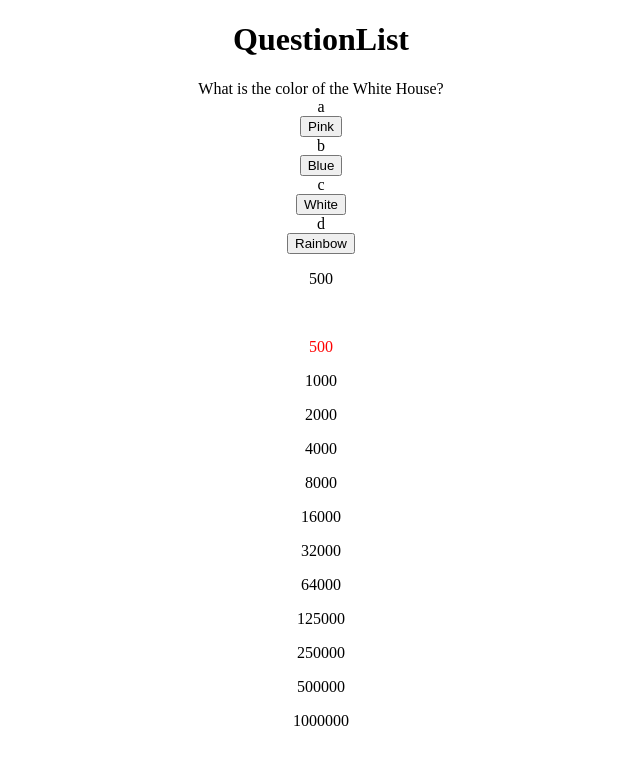
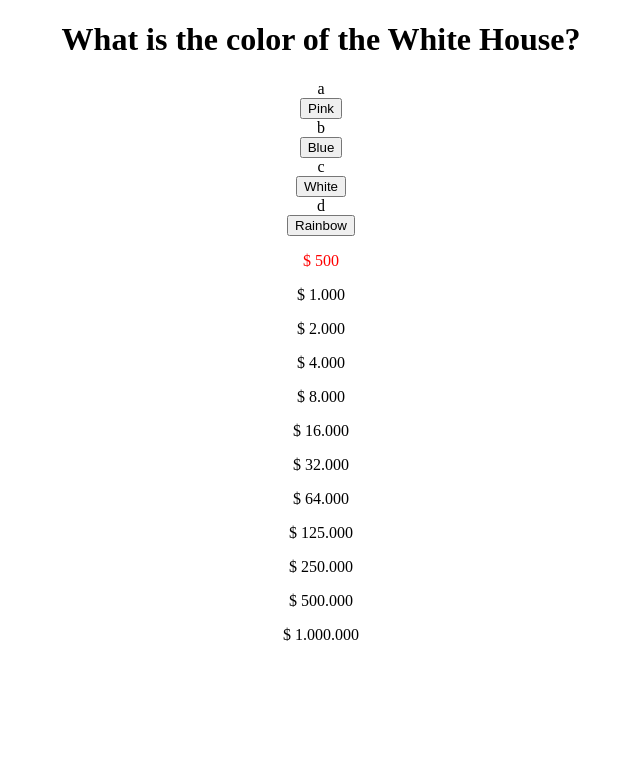
Before and after one commit to hpaios/impuls, a React (Create React App) app: page / in a window 1280 px wide. Both pictures are taken after a click on the button "Start". Shown: the top 764 px of the page, without its empty margins (319-959 px from the left). Built offline with nearby package versions, Linux system fonts and the light colour scheme.

Commit message:
refactored structure

```diff
--- a/src/App.tsx
+++ b/src/App.tsx
@@ -2,7 +2,7 @@ import React from 'react';
 import './App.scss';
 import { StartPage } from './components/StartPage';
 import { useSelector } from 'react-redux';
-import { QuestionList } from './components/QuestionList';
+import { Main } from './components/Main';
 import type { TypedUseSelectorHook } from 'react-redux'
 import { RootState } from './store/store';
 import { FinishPage } from './components/FinishPage';
@@ -12,7 +12,6 @@ export const useAppSelector: TypedUseSelectorHook<RootState> = useSelector
 const App = () => {
 
   const status = useAppSelector(state => state.game.status);
-  const prize = useAppSelector(state => state.game.prize);
 
   const getComponentToShow = () => {
     switch(status) {
@@ -20,10 +19,10 @@ const App = () => {
           return <StartPage />
       }
       case 'inProgress': {
-          return <QuestionList/>
+          return <Main/>
       }
       case 'finish': {
-          return <FinishPage prize={prize}/>
+          return <FinishPage/>
       }
     }
   }
--- a/src/components/Answer.tsx
+++ b/src/components/Answer.tsx
@@ -2,52 +2,70 @@ import React, { useEffect, useState } from "react";
 
 import { useDispatch } from 'react-redux';
 import { nextQuestion, changeStatus, changePrize } from '../reducers/gameSlice';
+import { Condition } from "../ts/enum";
 
+interface AnswerProps {
+  item: string,
+  answer: string,
+  correct: string | undefined,
+  nextLevelId: string | undefined,
+  prize: string | undefined
+}
 
-export const Answer = (props: any) => {
+export const Answer = (props: AnswerProps) => {
 
-    const [color, setColor] = useState('');
+    const { item, answer, correct, nextLevelId, prize } = props;
+
+    const [condition, setCondition] = useState('');
 
     const dispatch = useDispatch();
 
-    const { item, answer, correct, nextLevelId, prize } = props;
-
     useEffect(() => {
-      if (color === 'green') {
+      if (condition === Condition.SUCCESS) {
           setTimeout(() => {
               dispatch(nextQuestion(nextLevelId))
               dispatch(changeStatus(nextLevelId))
               dispatch(changePrize(prize))
-              setColor('')
+              setCondition('')
           }, 1000)
-      } else if (color === 'red') {
+      } else if (condition === Condition.FAIL) {
           setTimeout(() => {
               dispatch(changeStatus('finish'))
-              setColor('')
+              setCondition('')
           }, 1000)
       }
-  }, [color])
+  }, [condition])
 
     const getResult = (item: string) => {
       if(correct === item) {
-          setColor('green')
+          setCondition(Condition.SUCCESS)
       } else {
-          setColor('red')
+          setCondition(Condition.FAIL)
       }
   }
 
   const changeColor = (item: string) => {
-      setColor('orange')
+      setCondition(Condition.PENDING)
 
       setTimeout(() => getResult(item), 1000);
   }
+
+  const getColor = () => {
+    if(condition === Condition.FAIL) {
+      return 'red'
+    } else if (condition === Condition.SUCCESS) {
+      return 'green'
+    } else if (condition === Condition.PENDING){
+      return 'orange'
+    }
+   }
 
     return(
         <div>
             <span>{item}</span>
             <br />
             <button
-                style={{backgroundColor: `${color}`}}
+                style={{backgroundColor: getColor()}}
                 onClick={() => changeColor(item)}
             >
                 {answer}
--- a/src/components/FinishPage.tsx
+++ b/src/components/FinishPage.tsx
@@ -1,8 +1,12 @@
 import React from 'react';
 import { useDispatch } from 'react-redux';
 import { startGame, changePrize } from '../reducers/gameSlice';
+import { useAppSelector } from './../App';
+import { convertToPrise } from './../helpers/converter';
 
-export const FinishPage = (props: any) => {
+export const FinishPage = () => {
+
+    const prize = useAppSelector(state => state.game.prize);
 
      const dispatch = useDispatch();
 
@@ -13,7 +17,7 @@ export const FinishPage = (props: any) => {
 
     return(
         <>
-            <span>Total score: ${props.prize} earned</span>
+            <span>Total score: ${convertToPrise(prize!)} earned</span>
             <button onClick={onStartGame}>Try again</button>
         </>
     )
--- a/src/components/QuestionList.tsx
+++ b/src/components/Main.tsx
@@ -2,15 +2,11 @@ import React from 'react';
 import { Answer } from './Answer';
 import { useAppSelector } from '../App';
 import { Prizes } from './Prizes';
-import { Question } from '../ts/interfaces';
 
-export const QuestionList = () => {
+export const Main = () => {
 
     const activeQuestion = useAppSelector(state => state.game.activeQuestion);
-    const data = useAppSelector(state => state.game.data);
-    const newData: Question[] = data!.data;
-
-    console.log(newData);
+    const data = useAppSelector(state => state.game.data!.data);
 
     const answersToArr = Object.entries(activeQuestion!.answers);
 
@@ -27,10 +23,13 @@ export const QuestionList = () => {
 
     return(
         <>
-            <h1>QuestionList</h1>
-            {activeQuestion?.question}
-            {answersList}
-            <Prizes prize={activeQuestion?.prize} data={newData}/>
+            <h1>{activeQuestion?.question}</h1>
+            <div>
+              {answersList}
+            </div>
+            <div>
+              <Prizes prize={activeQuestion?.prize} data={data}/>
+            </div>
         </>
     )
 }
--- a/src/components/Prize.tsx
+++ b/src/components/Prize.tsx
@@ -1,10 +1,20 @@
 import React from 'react';
+import { convertToPrise } from './../helpers/converter';
 
-export const Prize = (props: any) => {
-    const active = props.active ? 'red' : '';
+interface Prize {
+    active: boolean,
+    prize: string
+}
+
+export const Prize = (props: Prize) => {
+
+    const { active } = props;
+
+    const isActive = active ? 'red' : '';
+
     return(
         <>
-            <p style={{color: active}}>{props.prize}</p>
+            <p style={{color: isActive}}>$ {convertToPrise(props.prize)}</p>
         </>
     )
 }
--- a/src/components/Prizes.tsx
+++ b/src/components/Prizes.tsx
@@ -1,21 +1,24 @@
 import React from 'react';
 import { Prize } from './Prize';
+import { Question } from '../ts/interfaces';
 
-export const Prizes = (props: any) => {
-     const { data } = props
+interface PrizesProps {
+  data: Question[]
+  prize: string | undefined
+}
 
-     console.log('dddd', data);
+export const Prizes = (props: PrizesProps) => {
+     const { prize, data } = props
 
-     const prizes = data.map((item: { prize: any; }) => {
-        const isActive = item.prize === props.prize
+     const prizes = data.map((item: { prize: string }) => {
+        const isActive = item.prize === prize
+
         return <Prize prize={item.prize} active={isActive}/>
      });
 
     return(
         <>
-            <p>{props.prize}</p>
-            <br />
-            {prizes}
+          {prizes}
         </>
     )
 }
--- /dev/null
+++ b/src/helpers/converter.ts
@@ -0,0 +1,3 @@
+export const convertToPrise = (prize: string) => {
+    return new Intl.NumberFormat('en-DE').format(Number(prize))
+};
--- /dev/null
+++ b/src/ts/enum.ts
@@ -0,0 +1,5 @@
+export enum Condition {
+    SUCCESS = 'SUCCESS',
+    PENDING = 'PENDING',
+    FAIL = 'FAIL'
+}
```
